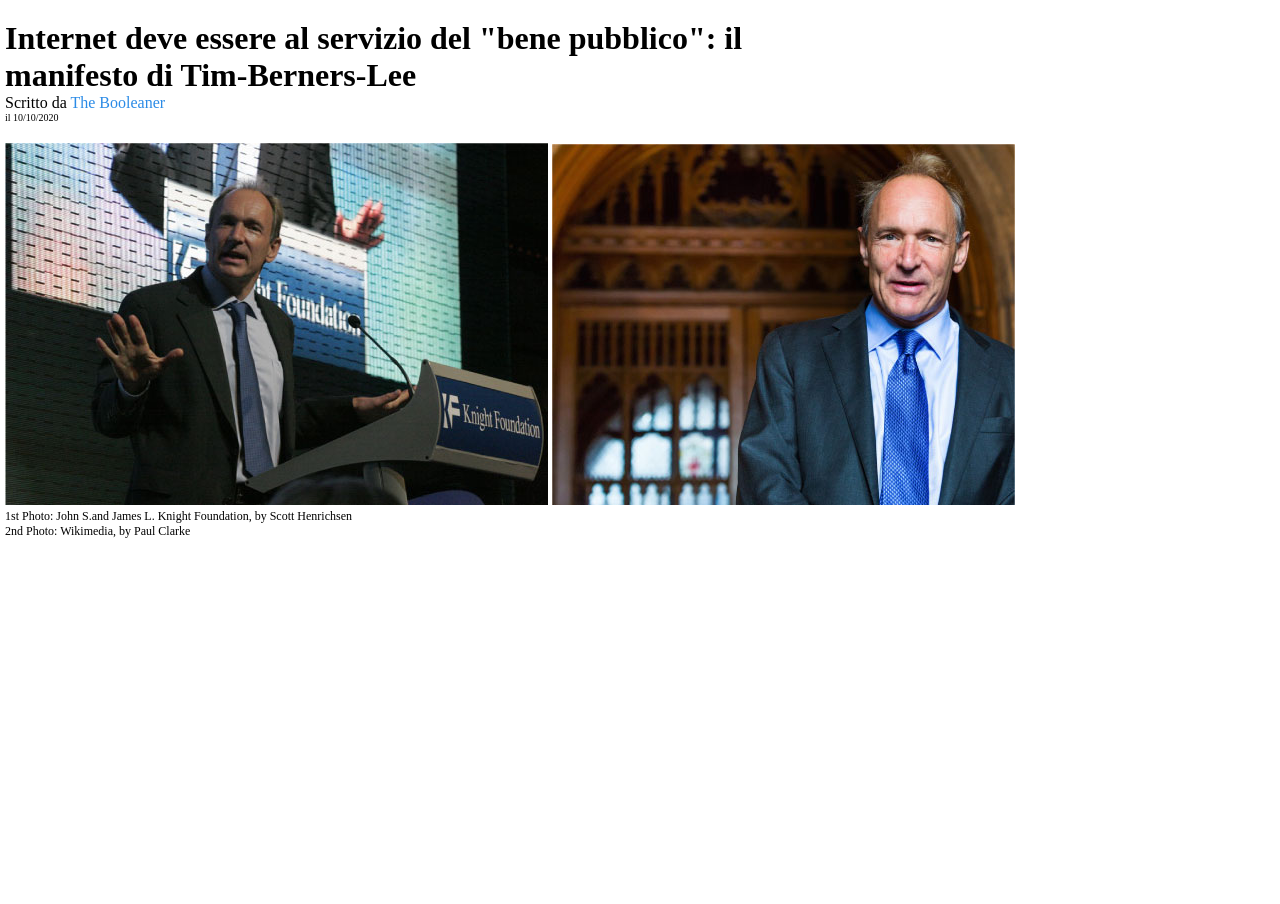
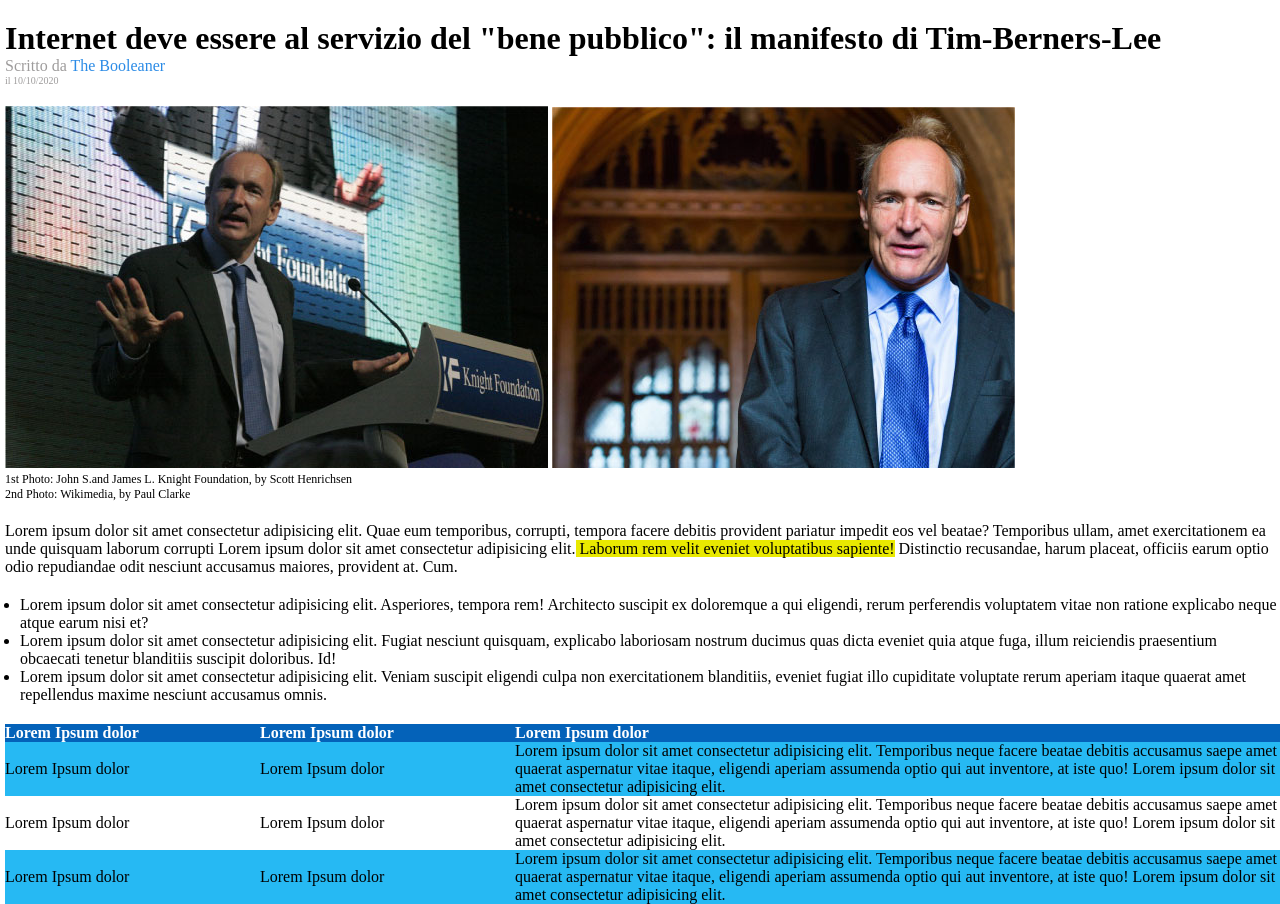
Before and after one commit to Alessio2299/html-css-booleaner, a plain HTML site: page index.html in a window 1280 px wide. Shown: the part 92-996 px from the top of the page. Before the commit the page ends 800 px from the top, so only its background shows below. Drawn offline with Linux system fonts and the light colour scheme.

Commit message:
Add sections and table

```diff
--- a/index.html
+++ b/index.html
@@ -18,7 +18,7 @@
         <main>
             <!-- Title and Author -->
             <div class="title">
-                <h1>Internet deve essere al servizio del &quot;bene pubblico&quot;: il <br> manifesto di Tim-Berners-Lee</h1>
+                <h1>Internet deve essere al servizio del &quot;bene pubblico&quot;: il manifesto di Tim-Berners-Lee</h1>
                 <p>Scritto da <a id="author" href="#">The Booleaner</a></p>
                 <p id="date">il 10/10/2020</p>
             </div>
@@ -32,7 +32,47 @@
                 <p>1st Photo: John S.and James L. Knight Foundation, by Scott Henrichsen</p>
                 <p>2nd Photo: Wikimedia, by Paul Clarke</p>
             </div>
+            <!-- Start First Section -->
+            <section class="text">
+                <p>Lorem ipsum dolor sit amet consectetur adipisicing elit. Quae eum temporibus, corrupti, tempora facere debitis provident pariatur impedit eos vel beatae? Temporibus ullam, amet exercitationem ea unde quisquam laborum corrupti Lorem ipsum dolor sit amet consectetur adipisicing elit.<span class="highlighter"> Laborum rem velit eveniet voluptatibus sapiente!</span> Distinctio recusandae, harum placeat, officiis earum optio odio repudiandae odit nesciunt accusamus maiores, provident at. Cum.</p>
+            </section>
+            <!-- Start Second Section -->
+            <section class="text">
+                <ul>
+                    <li>Lorem ipsum dolor sit amet consectetur adipisicing elit. Asperiores, tempora rem! Architecto suscipit ex doloremque a qui eligendi, rerum perferendis voluptatem vitae non ratione explicabo neque atque earum nisi et?</li>
+                    <li>Lorem ipsum dolor sit amet consectetur adipisicing elit. Fugiat nesciunt quisquam, explicabo laboriosam nostrum ducimus quas dicta eveniet quia atque fuga, illum reiciendis praesentium obcaecati tenetur blanditiis suscipit doloribus. Id!</li>
+                    <li>Lorem ipsum dolor sit amet consectetur adipisicing elit. Veniam suscipit eligendi culpa non exercitationem blanditiis, eveniet fugiat illo cupiditate voluptate rerum aperiam itaque quaerat amet repellendus maxime nesciunt accusamus omnis.</li>
+                </ul>
+            </section>
+            <section class="text">
+                <table>
+                    <thead>
+                        <tr class="blue">
+                            <th class="first-column">Lorem Ipsum dolor</th>
+                            <th class="second-column">Lorem Ipsum dolor</th>
+                            <th class="third-column">Lorem Ipsum dolor</th>
+                        </tr>
+                    </thead>
+                    <tbody>
+                        <tr class="color">
+                            <td>Lorem Ipsum dolor</td>
+                            <td>Lorem Ipsum dolor</td>
+                            <td>Lorem ipsum dolor sit amet consectetur adipisicing elit. Temporibus neque facere beatae debitis accusamus saepe amet quaerat aspernatur vitae itaque, eligendi aperiam assumenda optio qui aut inventore, at iste quo! Lorem ipsum dolor sit amet consectetur adipisicing elit.</td>
+                        </tr>
+                        <tr>
+                            <td>Lorem Ipsum dolor</td>
+                            <td>Lorem Ipsum dolor</td>
+                            <td>Lorem ipsum dolor sit amet consectetur adipisicing elit. Temporibus neque facere beatae debitis accusamus saepe amet quaerat aspernatur vitae itaque, eligendi aperiam assumenda optio qui aut inventore, at iste quo! Lorem ipsum dolor sit amet consectetur adipisicing elit.</td>
+                        </tr>
+                        <tr class="color">
+                            <td>Lorem Ipsum dolor</td>
+                            <td>Lorem Ipsum dolor</td>
+                            <td>Lorem ipsum dolor sit amet consectetur adipisicing elit. Temporibus neque facere beatae debitis accusamus saepe amet quaerat aspernatur vitae itaque, eligendi aperiam assumenda optio qui aut inventore, at iste quo! Lorem ipsum dolor sit amet consectetur adipisicing elit.</td>
+                        </tr>
+                    </tbody>
 
+
+            </section>
         </main>
         <footer>
 
--- a/style.css
+++ b/style.css
@@ -20,6 +20,9 @@ main{
 .title{
     margin-top: 20px;
 }
+.title p{
+    color: rgb(158, 156, 156);
+}
 #author{
     text-decoration: none;
     color: rgb(43, 139, 230);
@@ -30,3 +33,29 @@ main{
 .info-photo{
     font-size: 12px;
 }
+.highlighter{
+    background-color: rgb(233, 233, 0);
+}
+.text{
+    margin-top: 20px;
+}
+section ul{
+    margin-left: 15px;
+}
+table{
+    text-align: left;
+    border-spacing: 0;
+}
+.first-column, .second-column{
+    width: 20%;
+    background-color: rgb(4, 98, 185);
+    color: #fff;
+}
+.third-column{
+    width: 60%;
+    background-color: rgb(4, 98, 185);
+    color: #fff;
+}
+.color{
+    background-color: rgb(38, 185, 243);
+}
```
